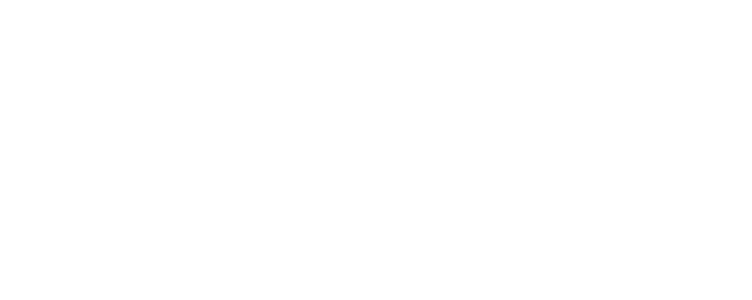
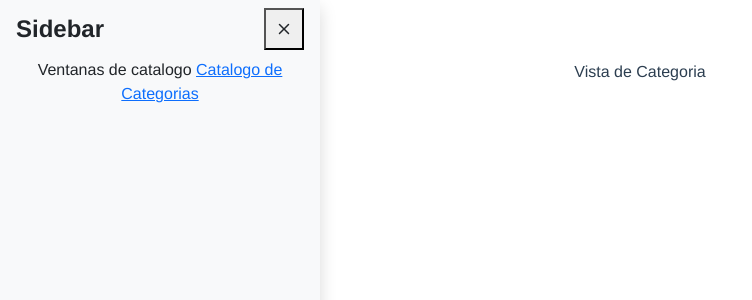
Before and after one commit to angelaavaba/mastercake-vue, a Vue app: page /dashboard/categorias in a window 1280 px wide. Shown: the top 300 px of the page, without its empty margins (0-752 px from the left). Built offline with nearby package versions, Linux system fonts and the light colour scheme.

Commit message:
Se agrega slidebar

```diff
--- a/src/router/index.js
+++ b/src/router/index.js
@@ -17,6 +17,20 @@
     // this generates a separate chunk (about.[hash].js) for this route
     // which is lazy-loaded when the route is visited.
     component: () => import(/* webpackChunkName: "about" */ '../views/AppRegister.vue')
+  },
+  {
+    path: '/dashboard',
+    name: 'Dashboard',
+    // route level code-splitting
+    // this generates a separate chunk (about.[hash].js) for this route
+    // which is lazy-loaded when the route is visited.
+    component: () => import(/* webpackChunkName: "about" */ '../views/DashboardView.vue'),
+    children:[
+      {
+      path:'categorias',
+      component: () => import(/* webpackChunkName: "about" */ '../views/CategoriasView.vue')
+      }
+    ]
   }
 ]
 
--- /dev/null
+++ b/src/views/CategoriasView.vue
@@ -0,0 +1,50 @@
+<template>
+  <div>
+
+     Vista de Categoria
+
+  </div>
+</template>
+
+<script>
+import axios from 'axios';
+
+export default {
+  name: 'App',
+  data() {
+    return {
+      username: "",
+      pass: ""
+    }
+  },
+  methods: {
+    async login(event) {
+      event.preventDefault();
+      const requestBody = {
+        usrn: this.username,
+        password: this.pass
+      }
+
+      const serveUrl = "https://kind-lime-meerkat-gear.cyclic.app/";
+
+      const response = await axios.post(
+        `${serveUrl}users/login`,
+        requestBody
+      );
+
+      console.log(response)
+    }
+  }
+}
+</script>
+
+<style>
+#app {
+  font-family: Avenir, Helvetica, Arial, sans-serif;
+  -webkit-font-smoothing: antialiased;
+  -moz-osx-font-smoothing: grayscale;
+  text-align: center;
+  color: #2c3e50;
+  margin-top: 60px;
+}
+</style>
--- /dev/null
+++ b/src/views/DashboardView.vue
@@ -0,0 +1,46 @@
+<template>
+  <div>
+    <b-sidebar visible id="sidebar-1" title="Sidebar" shadow>
+     Ventanas de catalogo
+     <router-link to="dashboard/categorias">Catalogo de Categorias</router-link>
+    </b-sidebar>
+    <router-view></router-view>
+  </div>
+</template>
+
+<script>
+import axios from 'axios';
+
+export default {
+    name: "App",
+    data() {
+        return {
+            username: "",
+            pass: ""
+        };
+    },
+    methods: {
+        async login(event) {
+            event.preventDefault();
+            const requestBody = {
+                usrn: this.username,
+                password: this.pass
+            };
+            const serveUrl = "https://kind-lime-meerkat-gear.cyclic.app/";
+            const response = await axios.post(`${serveUrl}users/login`, requestBody);
+            console.log(response);
+        }
+    }
+}
+</script>
+
+<style>
+#app {
+  font-family: Avenir, Helvetica, Arial, sans-serif;
+  -webkit-font-smoothing: antialiased;
+  -moz-osx-font-smoothing: grayscale;
+  text-align: center;
+  color: #2c3e50;
+  margin-top: 60px;
+}
+</style>
```
